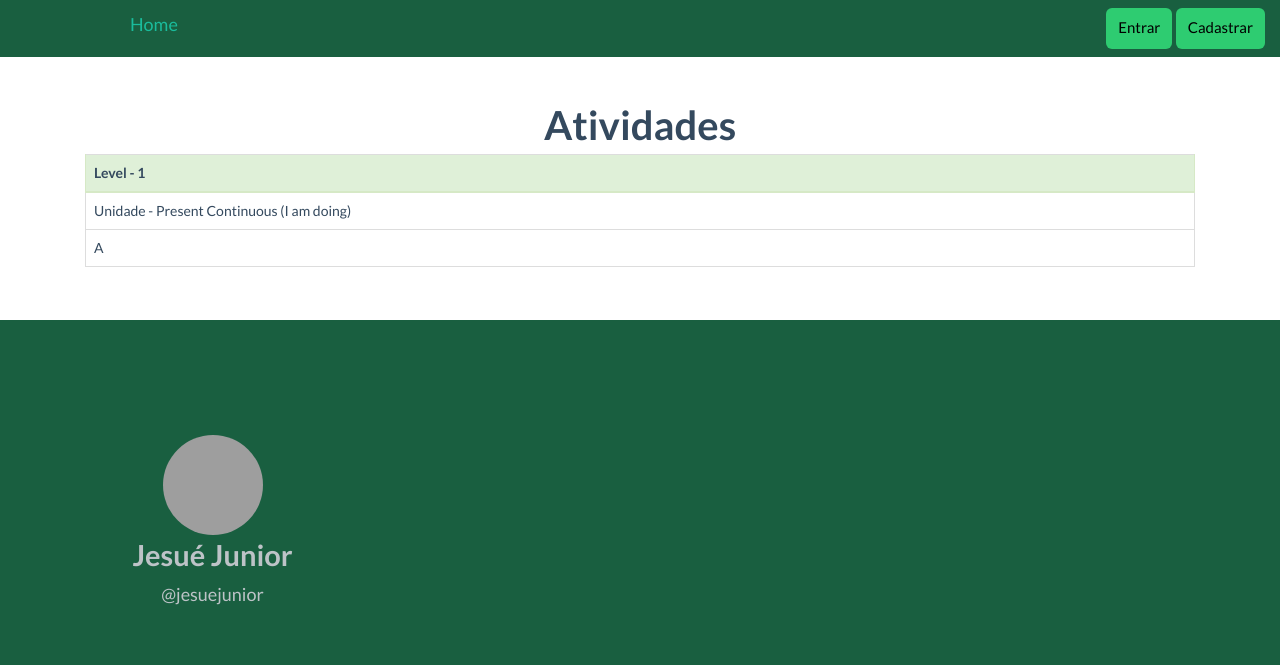
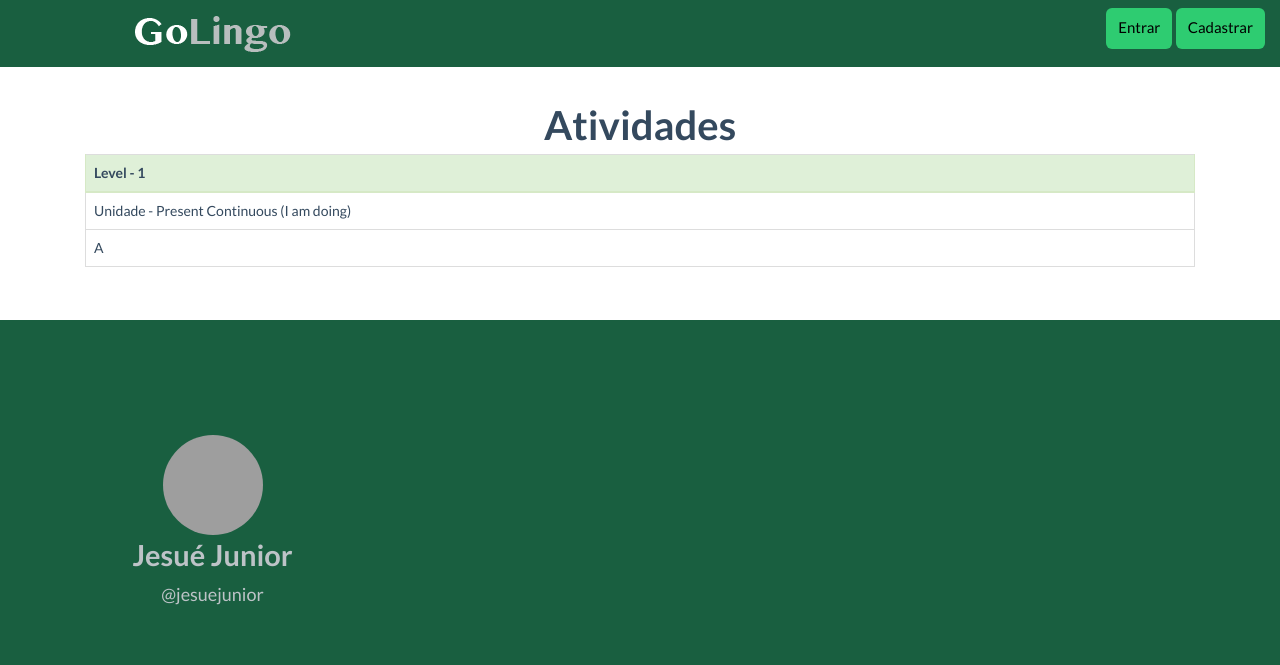
Before and after one commit to jesuejunior/golingo, a Django app: page / in a window 1280 px wide. Shown: the top 665 px of the page. Run offline with Django 3.2, Linux system fonts and the light colour scheme; data comes from the database, SQL or seed files in the repository; grey boxes are pictures that could not be loaded.

Commit message:
Adding a cool logo

```diff
--- a/templates/base.html
+++ b/templates/base.html
@@ -22,7 +22,7 @@
 <div class="navbar-fixed-top">
     <div class="container-top">
         <div class="navbar-header">
-            <a class="navbar-brand text-white" href="{% url "home" %}">Home</a>
+            <a class="navbar-brand text-white" href="{% url "home" %}"><img src="{%  static 'img/logotipo.png' %}" /></a>
         </div>
 
     {% block menu %}
```
